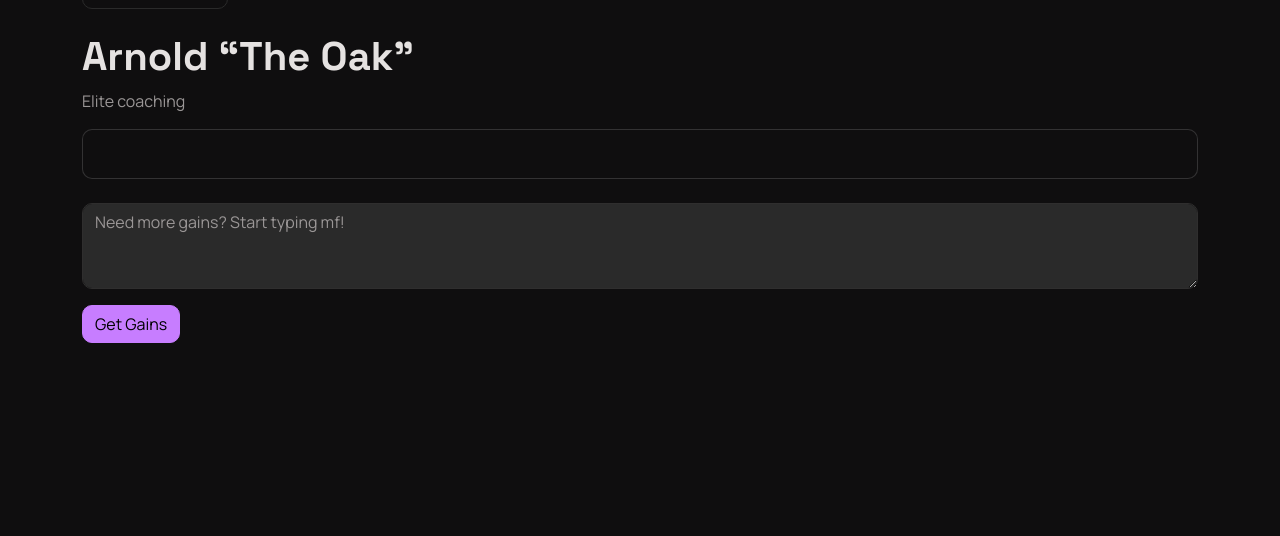
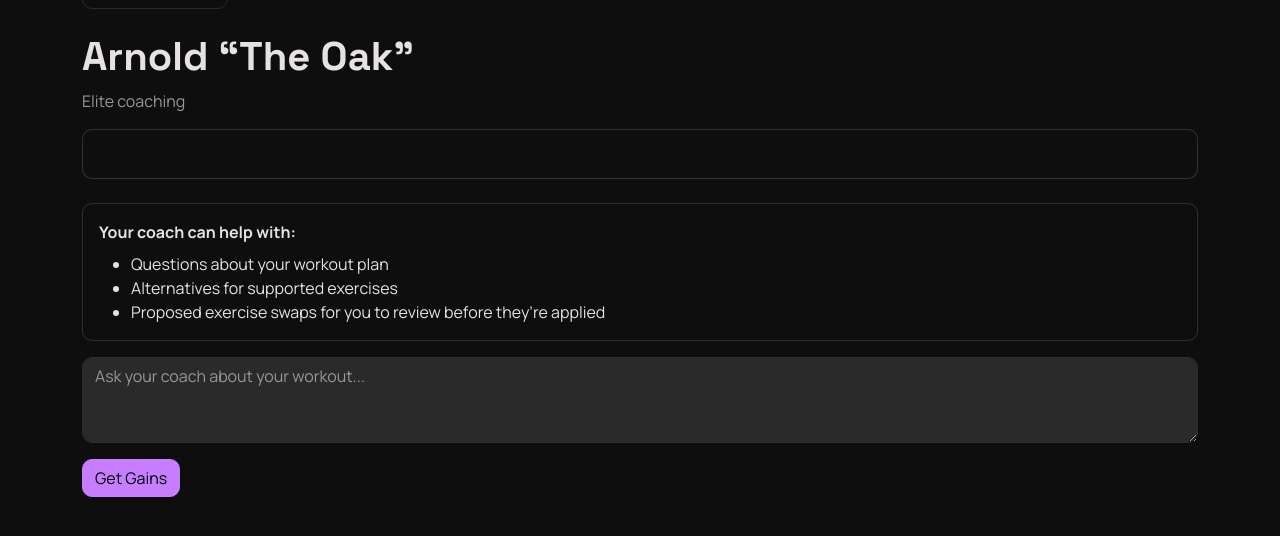
Before and after one commit to LZCR-JP/only_gains, a Rails app: template app/views/chats/show.html.erb in a window 1280 px wide. Shown: the part 141-677 px from the top of the page. Run offline with Rails 7, Linux system fonts and the light colour scheme; the template is opened without the code that fills it, so the values that code supplies are empty; data comes from the database, SQL or seed files in the repository; style sheets or scripts are compiled from the project's sources; some libraries are stand-ins or nearby versions.

Commit message:
fixed and improved the exercise alternatives tool

```diff
--- a/app/views/messages/_form.html.erb
+++ b/app/views/messages/_form.html.erb
@@ -1,12 +1,21 @@
 <%= form_with model: [chat, message],
-      data: {
-        controller: "chat-submit",
-        action: "turbo:submit-start->chat-submit#start turbo:submit-end->chat-submit#finish"
-      } do |form| %>
+    data: {
+      controller: "chat-submit",
+      action: "turbo:submit-start->chat-submit#start turbo:submit-end->chat-submit#finish"
+    } do |form| %>
+
+  <div class="chat-capability-hint mb-3 p-3 rounded border">
+    <strong>Your coach can help with:</strong>
+    <ul class="mb-0 mt-2">
+      <li>Questions about your workout plan</li>
+      <li>Alternatives for supported exercises</li>
+      <li>Proposed exercise swaps for you to review before they’re applied</li>
+    </ul>
+  </div>
 
   <%= form.text_area :content,
       rows: 3,
-      placeholder: "Need more gains? Start typing mf!",
+      placeholder: "Ask your coach about your workout...",
       class: "form-control mb-3",
       required: true %>
 
@@ -15,7 +24,7 @@
 
     <div class="d-none" data-chat-submit-target="indicator" role="status">
       <span class="spinner-border spinner-border-sm" aria-hidden="true"></span>
-      <span class="ms-2">One sec, loading gains...</span>
+      <span class="ms-2">Your coach is thinking…</span>
     </div>
   </div>
 <% end %>
```
